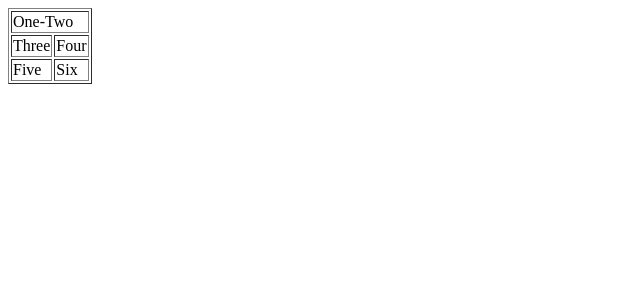
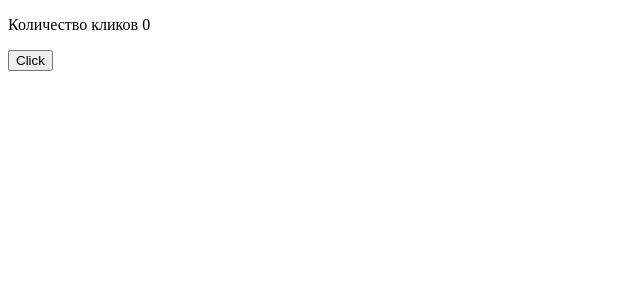
Before and after one commit to VSMinenko/metanit, an Angular app: page / in a window 1280 px wide. Shown: the top 300 px of the page, without its empty margins (0-640 px from the left). Built offline with nearby package versions, Linux system fonts and the light colour scheme.

Commit message:
Binding to an event

```diff
--- a/src/app/app.component.html
+++ b/src/app/app.component.html
@@ -1,13 +1,2 @@
-<table border="1">
-  <tr>
-    <td [attr.colspan]="colspan">One-Two</td>
-  </tr>
-  <tr>
-    <td>Three</td>
-    <td>Four</td>
-  </tr>
-  <tr>
-    <td>Five</td>
-    <td>Six</td>
-  </tr>
-</table>
+<p>Количество кликов {{ count }}</p>
+<button (click)="increase()">Click</button>
--- a/src/app/app.component.ts
+++ b/src/app/app.component.ts
@@ -7,5 +7,8 @@ import { Component } from '@angular/core';
 })
 export class AppComponent {
   title = 'metanit';
-  colspan = 2;
+  count: number = 0;
+  increase(): void {
+    this.count++;
+  }
 }
```
